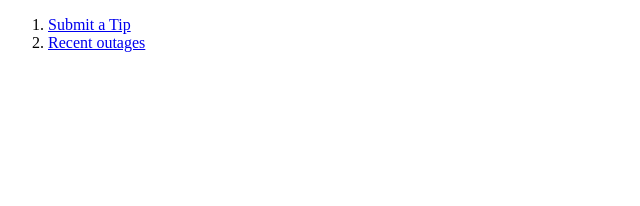
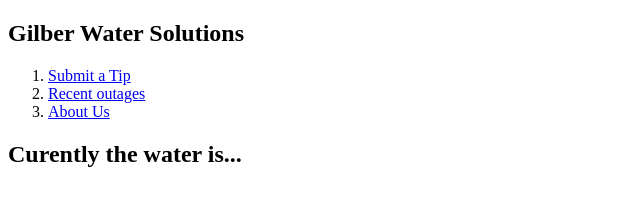
Before and after one commit to opeticca/henHacks, a website: page html/index.html in a window 1280 px wide. Shown: the whole page, without its empty margins (0-640 px from the left). Drawn offline with Linux system fonts and the light colour scheme.

Commit message:
images, more html

```diff
--- a/index.html
+++ b/html/index.html
@@ -8,7 +8,12 @@
 <body>
     <div class="header">
         <aside class="nav-bar">
+            <h1 class="logo">
+                Gilber Water Solutions
+            </h1>
+
             <ol>
+                <!-- need to remove numbering in css file-->
                 <li class="list-elements">
                     <a href="tip.html">
                         Submit a Tip
@@ -19,8 +24,24 @@
                         Recent outages
                     </a>
                 </li>
+                <li>
+                    <a href="about.html">
+                        About Us
+                    </a>
+                </li>
+            </ol>
 
-            </ol>
+            <div>
+                <h2>
+                    Curently the water is...
+                </h2>
+                <h3>
+
+                </h3>
+            </div>
+
+
+
         </aside>
 
     </div>
```
Also changed, not shown: html/about.html (added), html/outages.html (added), html/tip.html (added), images/1f321.png.webp (added), images/5d0952834cc05199c6c7b7e2e93632a3.jpg (added), images/cHJpdmF0ZS9sci9pbWFnZXMvd2Vic2l0ZS8yMDIzLTAyL3YxMTYtYmItMDctdGVtcGVyYXR1cmUtam9iMTczN18xLnBuZw.png.webp (added), images/images.jpeg (added), tip.html (deleted).
